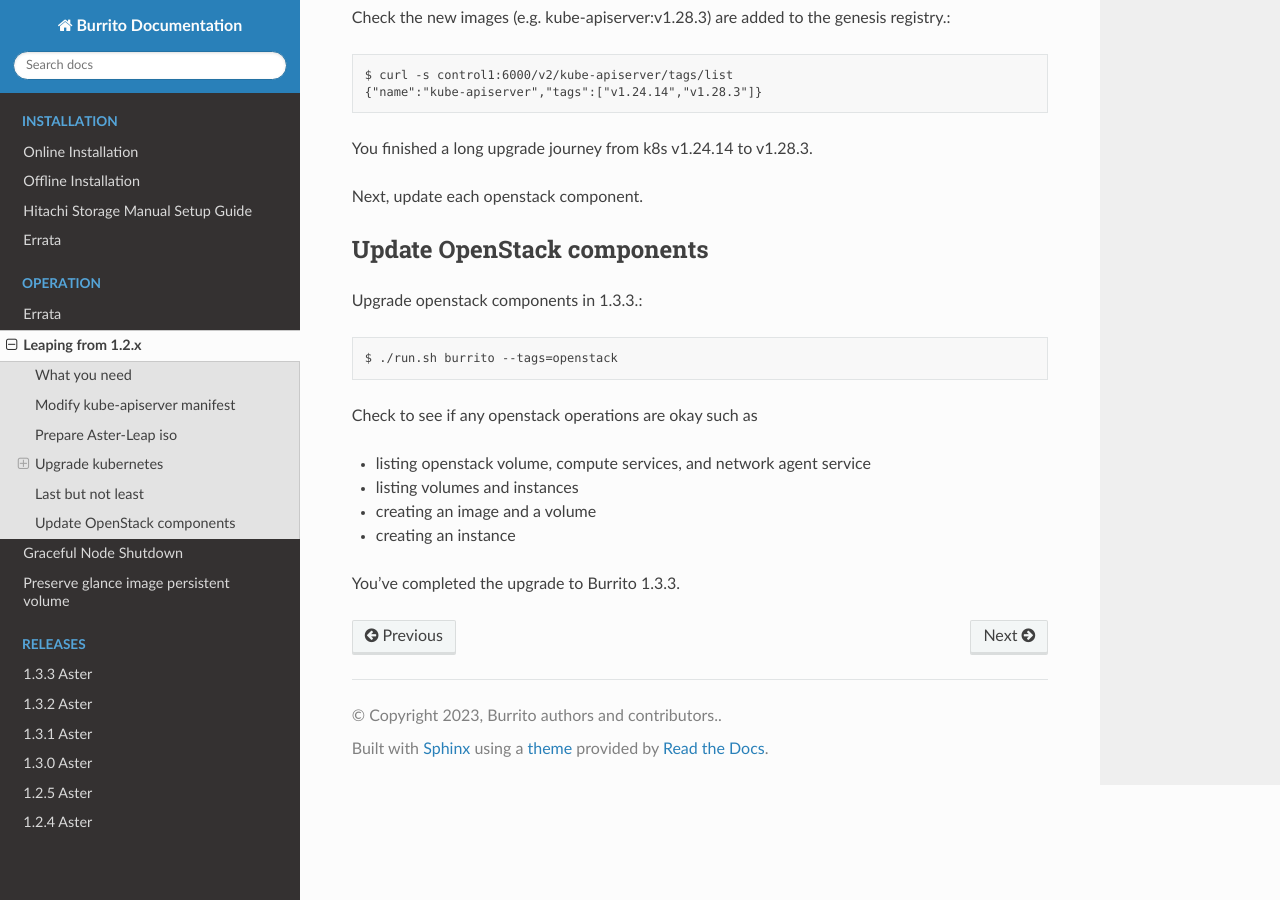
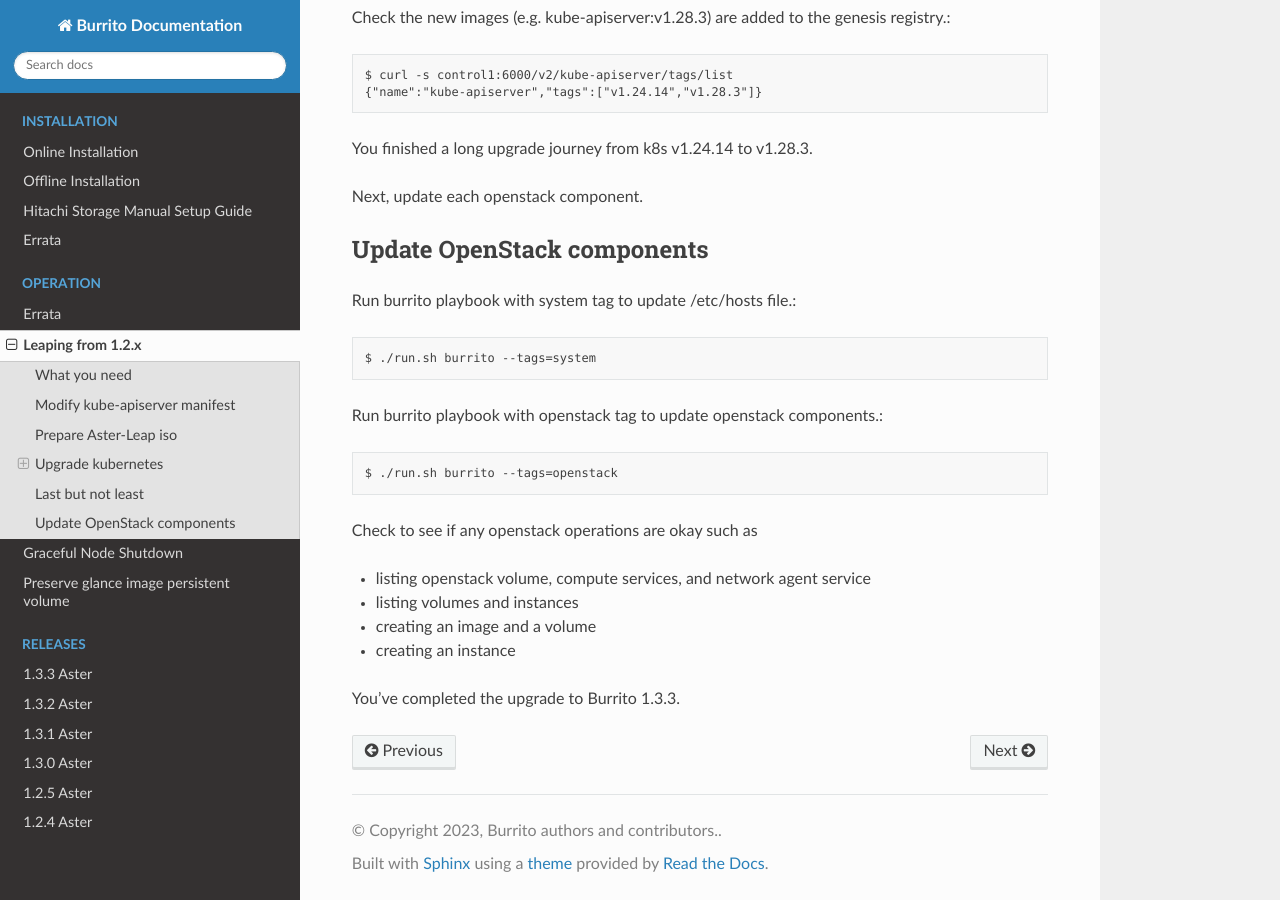
Before and after one commit to iorchard/burrito_docs, a Sphinx documentation site: the page built from source/operation/leaping_from_1.2.x.rst, in a window 1280 px wide and 900 px high, scrolled down 7339 px. Built offline with Sphinx 7.4.7 and the Read the Docs theme 3.1.0, drawn with Linux system fonts in a browser that asks for light colours; pages that are not in the unit, such as notebooks, are missing from menus.

Commit message:
update leaping_from_1.2.x document

```diff
--- a/source/operation/leaping_from_1.2.x.rst
+++ b/source/operation/leaping_from_1.2.x.rst
@@ -322,7 +322,11 @@
 Update OpenStack components
 ----------------------------
 
-Upgrade openstack components in 1.3.3.::
+Run burrito playbook with system tag to update /etc/hosts file.::
+
+    $ ./run.sh burrito --tags=system
+
+Run burrito playbook with openstack tag to update openstack components.::
 
         $ ./run.sh burrito --tags=openstack
 
```
